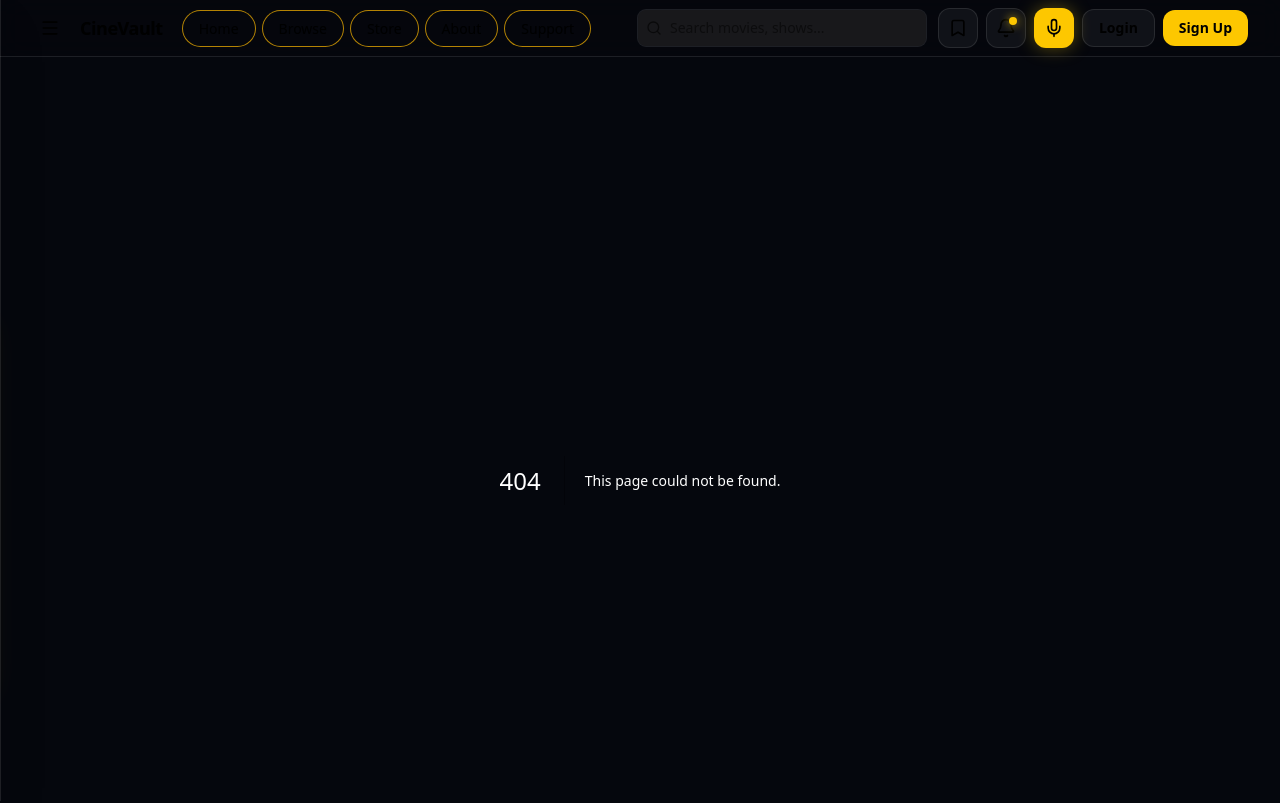
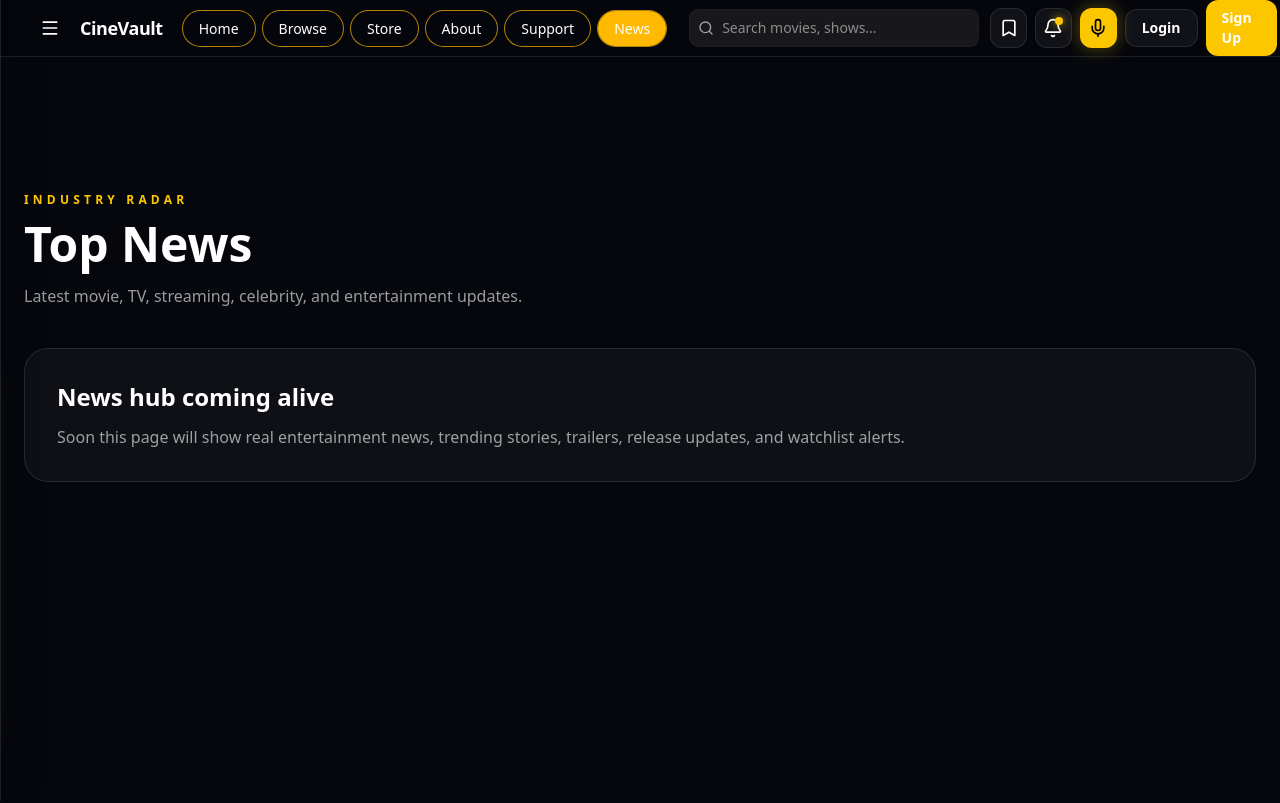
Before and after one commit to breezy23333/cinevault, a Next.js app: page /news in a window 1280 px wide. Before the commit this address had no page. Shown: the top 803 px of the page. Built offline with nearby package versions, Linux system fonts and the light colour scheme.

Commit message:
Add news page

```diff
--- /dev/null
+++ b/app/news/page.tsx
@@ -0,0 +1,25 @@
+export default function NewsPage() {
+  return (
+    <main className="min-h-screen bg-[#05070d] px-6 py-28 text-white">
+      <section className="mx-auto max-w-7xl">
+        <p className="mb-3 text-xs font-black uppercase tracking-[0.35em] text-yellow-400">
+          Industry Radar
+        </p>
+
+        <h1 className="text-5xl font-black">Top News</h1>
+
+        <p className="mt-4 max-w-2xl text-white/60">
+          Latest movie, TV, streaming, celebrity, and entertainment updates.
+        </p>
+
+        <div className="mt-10 rounded-3xl border border-white/10 bg-white/[0.04] p-8">
+          <h2 className="text-2xl font-bold">News hub coming alive</h2>
+          <p className="mt-3 text-white/60">
+            Soon this page will show real entertainment news, trending stories,
+            trailers, release updates, and watchlist alerts.
+          </p>
+        </div>
+      </section>
+    </main>
+  );
+}
--- a/components/Navbar.tsx
+++ b/components/Navbar.tsx
@@ -21,6 +21,7 @@ const LINKS = [
   { href: "/store", label: "Store" },
   { href: "/about", label: "About" },
   { href: "/support", label: "Support" },
+  { href: "/news", label: "News" },
 ];
 
 export default function Navbar() {
```
